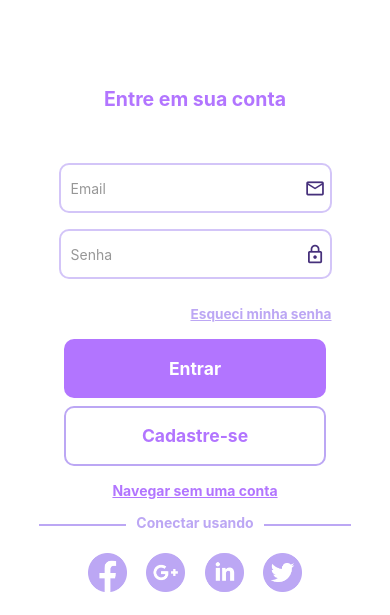
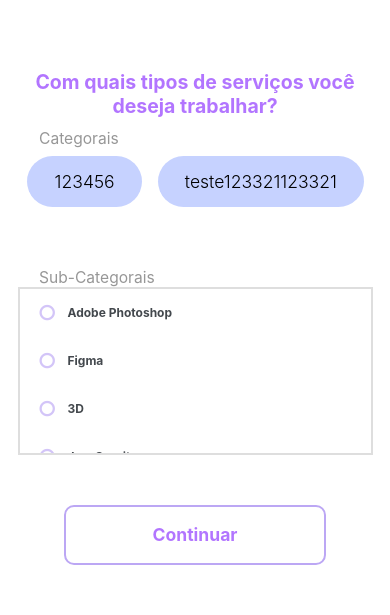
Before and after one commit to EduSan1/MediaSpace, a React Native app in the folder mobile/: screen /Login in a window 390 px wide. Shown: the part 208-823 px from the top of the page. Built offline with nearby package versions, Linux system fonts and the light colour scheme.

Commit message:
fix: registerFreelancer

```diff
--- a/mobile/src/components/ CompleteRegisterFreelancer/index.tsx
+++ b/mobile/src/components/ CompleteRegisterFreelancer/index.tsx
@@ -1,19 +1,177 @@
 import React, { useState, useEffect } from "react";
-import { StyleSheet,View, ScrollView,Text,Dimensions, Image  } from "react-native";
+import { StyleSheet, View, ScrollView, Text, Dimensions, Image } from "react-native";
 import { LoginButton } from "../utils/LoginButton";
 import { CheckboxComponent } from "../utils/subCategory";
 import { CategoryButton } from "../utils/CategoryButton";
 
-export const RegisterFreelancerComplete = () => {
+export const CompleteRegisterFreelancer = () => {
 
     const [check, setCheck] = useState("")
     const [isLoad, setIsLoad] = useState(false)
+    const [categories, setCategories] = useState([
+        {
+            "id": "30a57a03-96c6-42c2-b098-32e8756d2b62",
+            "name": "123456",
+            "icon": "123",
+            "is_active": true,
+            "create_at": "2022-09-28T23:23:10.927Z",
+            "update_at": "2022-09-28T23:23:10.927Z",
+            "sub_categories": [
+                {
+                    "id": "30cd530f-e380-412c-8fc7-3707506cb71d",
+                    "name": "aaaaa",
+                    "is_active": false,
+                    "create_at": "2022-09-29T23:23:12.567Z",
+                    "update_at": "2022-09-29T23:26:51.000Z"
+                },
+                {
+                    "id": "72b1a1c4-961c-485a-aa67-ac406d2447a8",
+                    "name": "2",
+                    "is_active": true,
+                    "create_at": "2022-09-29T23:23:19.043Z",
+                    "update_at": "2022-09-29T23:23:19.043Z"
+                },
+                {
+                    "id": "9d243ac6-c8f7-4ae8-81d9-2ec6dd2565b3",
+                    "name": "3",
+                    "is_active": true,
+                    "create_at": "2022-09-29T23:23:23.237Z",
+                    "update_at": "2022-09-29T23:23:23.237Z"
+                }
+            ]
+        },
+        {
+            "id": "7979b446-b804-4f33-88d9-a1c60f147516",
+            "name": "teste123321123321",
+            "icon": "123",
+            "is_active": false,
+            "create_at": "2022-09-28T23:22:07.202Z",
+            "update_at": "2022-09-28T23:26:26.000Z",
+            "sub_categories": []
+        },
+        {
+            "id": "859c7fb7-9c8e-4bb2-88ef-605502ebbeaa",
+            "name": "gean",
+            "icon": "4",
+            "is_active": true,
+            "create_at": "2022-10-09T14:23:30.453Z",
+            "update_at": "2022-10-09T14:23:30.453Z",
+            "sub_categories": [
+                {
+                    "id": "236e4f79-6ea3-4893-b653-2262c1dc7c62",
+                    "name": "Gean1",
+                    "is_active": true,
+                    "create_at": "2022-10-09T14:23:56.387Z",
+                    "update_at": "2022-10-09T14:23:56.387Z"
+                },
+                {
+                    "id": "4b99388f-1f15-4dca-a2e1-33e6f5d9a69b",
+                    "name": "Gean4",
+                    "is_active": true,
+                    "create_at": "2022-10-09T14:24:08.816Z",
+                    "update_at": "2022-10-09T14:24:08.816Z"
+                },
+                {
+                    "id": "56dd13ae-7f62-4c35-8e65-d44f374f747c",
+                    "name": "Gean2",
+                    "is_active": true,
+                    "create_at": "2022-10-09T14:24:01.498Z",
+                    "update_at": "2022-10-09T14:24:01.498Z"
+                },
+                {
+                    "id": "93bf2cc9-281e-4f27-b071-2eed1babbf39",
+                    "name": "Gean3",
+                    "is_active": true,
+                    "create_at": "2022-10-09T14:24:05.010Z",
+                    "update_at": "2022-10-09T14:24:05.010Z"
+                }
+            ]
+        },
+        {
+            "id": "a16b6bf4-1d3e-4319-b01c-ada96ac55dd1",
+            "name": "4",
+            "icon": "4",
+            "is_active": true,
+            "create_at": "2022-10-02T23:46:10.174Z",
+            "update_at": "2022-10-02T23:46:10.174Z",
+            "sub_categories": []
+        },
+        {
+            "id": "bdec6f7c-d71c-4125-b8e1-9db47303270b",
+            "name": "2",
+            "icon": "2",
+            "is_active": true,
+            "create_at": "2022-10-02T23:45:46.634Z",
+            "update_at": "2022-10-02T23:45:46.634Z",
+            "sub_categories": []
+        },
+        {
+            "id": "d4a10075-3171-4998-91ab-30b17b8ef2f3",
+            "name": "edu",
+            "icon": "4",
+            "is_active": true,
+            "create_at": "2022-10-09T14:23:40.482Z",
+            "update_at": "2022-10-09T14:23:40.482Z",
+            "sub_categories": [
+                {
+                    "id": "491b682d-06e3-4082-a0da-926f9cdc9b77",
+                    "name": "Edu4",
+                    "is_active": true,
+                    "create_at": "2022-10-09T14:24:38.154Z",
+                    "update_at": "2022-10-09T14:24:38.154Z"
+                },
+                {
+                    "id": "7ad0514e-5fe2-4dcb-a5c4-a854d0b0edbe",
+                    "name": "Edu1",
+                    "is_active": true,
+                    "create_at": "2022-10-09T14:24:25.500Z",
+                    "update_at": "2022-10-09T14:24:25.500Z"
+                },
+                {
+                    "id": "b8e249e5-c38f-4e28-aa6d-6920e9a6f3b1",
+                    "name": "Edu2",
+                    "is_active": true,
+                    "create_at": "2022-10-09T14:24:29.360Z",
+                    "update_at": "2022-10-09T14:24:29.360Z"
+                },
+                {
+                    "id": "f0cb8180-c8ed-4f53-a969-239c7b6b494f",
+                    "name": "Edu3",
+                    "is_active": true,
+                    "create_at": "2022-10-09T14:24:33.863Z",
+                    "update_at": "2022-10-09T14:24:33.863Z"
+                }
+            ]
+        },
+        {
+            "id": "d9314b8f-7cf8-4cba-a8da-69c579073b98",
+            "name": "3",
+            "icon": "3",
+            "is_active": true,
+            "create_at": "2022-10-02T23:46:04.564Z",
+            "update_at": "2022-10-02T23:46:04.564Z",
+            "sub_categories": []
+        }
+    ])
     const [userRegister, setUserRegister] = useState({
         name: {
             "id": check
         },
 
     })
+
+    const [subCategories, setSubCategories] = useState([{}])
+
+    const findSubCategories = (idCategory: string, action: "REMOVE" | "ADD") => {
+
+       const filter : any = categories.find((category : any) => category.id === idCategory)
+       console.log(filter)
+
+    //    setSubCategories({...subCategories, filter.sub_categories})
+    }
+
+
+
     useEffect(() => {
         setUserRegister({
             ...userRegister,
@@ -25,7 +183,7 @@ export const RegisterFreelancerComplete = () => {
         , [check]
     )
 
-    return(
+    return (
         <View style={styles.container}>
             <Text style={styles.title}>{`Com quais tipos de serviços você deseja trabalhar?`}</Text>
 
@@ -36,12 +194,13 @@ export const RegisterFreelancerComplete = () => {
             </View>
 
             <View style={styles.areaContainer1}>
-                <ScrollView horizontal={true}  style={styles.sectionCategory}>
-                    <CategoryButton isLoad={isLoad} action={() => console.log("a")} type="dark" title="3D"/>
-                    <CategoryButton isLoad={isLoad} action={() => console.log("a")} type="dark" title="Programaçâo"/>
-                    <CategoryButton isLoad={isLoad} action={() => console.log("a")} type="dark" title="Design"/>
-                    <CategoryButton isLoad={isLoad} action={() => console.log("a")} type="dark" title="3D"/>
-                </ScrollView>
+                <ScrollView horizontal={true} style={styles.sectionCategory}>
+                    {
+                        categories?.map((category: any) => {
+                            return <CategoryButton id={category.id} setSubCategories={findSubCategories} icon="s" action={() => console.log("a")} category={category.name} />
+                        })
+                    }
+               </ScrollView>
             </View>
 
 
@@ -65,7 +224,7 @@ export const RegisterFreelancerComplete = () => {
                 </ScrollView>
             </View>
 
-                <LoginButton isLoad={isLoad} action={() => console.log("a")} type="dark" title="Continuar"/>
+            <LoginButton isLoad={isLoad} action={() => console.log("a")} type="dark" title="Continuar" />
 
         </View>
     )
@@ -76,20 +235,20 @@ const styles = StyleSheet.create({
         width: Dimensions.get('window').width,
         height: Dimensions.get('window').height * 0.7,
         // backgroundColor: "#34f45f",
-        alignItems:"center",
+        alignItems: "center",
     },
-    sectionSubCategory:{
-        width: Dimensions.get('window').width * 0.90 ,
+    sectionSubCategory: {
+        width: Dimensions.get('window').width * 0.90,
         height: Dimensions.get('window').height * 0.3,
-        flexWrap:"wrap",
+        flexWrap: "wrap",
     },
-    sectionCategory:{
-        width: Dimensions.get('window').width * 0.90 ,
+    sectionCategory: {
+        width: Dimensions.get('window').width * 0.90,
         height: Dimensions.get('window').height * 0.3,
-        flexDirection:"row",
+        flexDirection: "row",
     },
     title: {
-        marginHorizontal:20,
+        marginHorizontal: 20,
         height: Dimensions.get('window').height * 0.07,
         textAlign: "center",
         fontSize: Dimensions.get("window").width * 0.05,
@@ -97,24 +256,25 @@ const styles = StyleSheet.create({
         color: "#B275FF",
         textAlignVertical: "center"
     },
-    textArea:{
-        width:"80%"    },
+    textArea: {
+        width: "80%"
+    },
     text1: {
         fontSize: Dimensions.get("window").width * 0.04,
         color: "#979797",
     },
-    areaContainer1:{
-        display:"flex",
+    areaContainer1: {
+        display: "flex",
         height: Dimensions.get('window').height * 0.10,
         // width: Dimensions.get('window').width * 0.90,
-        marginBottom:35,
+        marginBottom: 35,
 
     },
-    areaContainer2:{
+    areaContainer2: {
         height: Dimensions.get('window').height * 0.20,
-        marginBottom:50,
-        borderWidth:2,
-        borderColor:"#DEDEDE"
+        marginBottom: 50,
+        borderWidth: 2,
+        borderColor: "#DEDEDE"
         // elevation:7,
     },
 })
--- a/mobile/src/components/utils/CategoryButton/index.tsx
+++ b/mobile/src/components/utils/CategoryButton/index.tsx
@@ -1,42 +1,52 @@
-import React from "react"
+import React, { useState } from "react"
 import { Text, StyleSheet, Dimensions, Pressable, ActivityIndicator } from "react-native"
-interface ILoginButton {
+
+interface ICategoryButton {
+    id : string
     action: () => void
-    type: "light" | "dark"
-    title: string
-    isLoad: boolean
+    category: string
+    icon: string
+    setSubCategories : (id : string, action : "REMOVE" | "ADD") => void
+
 }
 
-export const CategoryButton = ({ action, type, title, isLoad }: ILoginButton) => {
+
+export const CategoryButton = ({id, action, icon, category, setSubCategories }: ICategoryButton) => {
+
+    const [isSelected, setIsSelected] = useState(false)
+
+    const onSelected = () => {
+        setIsSelected(!isSelected)
+        setSubCategories(id, "ADD")
+    }
+
 
     return (
-        <Pressable onPress={() => isLoad ? null : action()} style={type === "light" ? styles. category : styles.categorySelected}>
-            {isLoad ?
-                <ActivityIndicator size="large" color="#B275FF" />
-                :
-                <Text style={type === "light" ? styles.textButton : styles.darkText}>{title}</Text>
-            }
+        <Pressable onPress={() => onSelected()} style={isSelected ? styles.categorySelected : styles.category }>
+                <Text style={isSelected ? styles.btnTextSelected : styles.btnText}>{category}</Text>
         </Pressable>
 
     )
 }
 const styles = StyleSheet.create({
     category: {
-        width: Dimensions.get('window').width * 0.67,
-        height: Dimensions.get('window').height * 0.07,
-        backgroundColor: "#B275FF",
-        borderRadius: 10,
+        paddingHorizontal:Dimensions.get('window').width * 0.07,
+        margin:Dimensions.get('window').width * 0.02,
+        height: Dimensions.get('window').height * 0.06,
+        backgroundColor: "#C6D2FF",
+        borderRadius: 100,
+        display: "flex",
         alignItems: "center",
         justifyContent: "center"
     },
-    textButton: {
+    btnTextSelected: {
         textAlign: "center",
-        fontSize: Dimensions.get("window").width * 0.04,
-        fontWeight: 'bold',
-        color: "#fff",
+        fontSize: Dimensions.get("window").width * 0.045,
+        fontWeight: '300',
+        color: "#FFF",
+
     },
     categorySelected: {
-
         paddingHorizontal:Dimensions.get('window').width * 0.07,
         margin:Dimensions.get('window').width * 0.02,
         height: Dimensions.get('window').height * 0.06,
@@ -47,11 +57,11 @@ const styles = StyleSheet.create({
         justifyContent: "center"
 
     },
-    darkText: {
+    btnText: {
         textAlign: "center",
         fontSize: Dimensions.get("window").width * 0.045,
         fontWeight: '300',
-        color: "#FFF",
+        color: "#000",
 
     }
 });
--- a/mobile/src/pages/Login/Login.tsx
+++ b/mobile/src/pages/Login/Login.tsx
@@ -2,7 +2,7 @@ import React from "react";
 import { View, StyleSheet, Image, KeyboardAvoidingView, Dimensions } from "react-native";
 import { LinearGradient } from "expo-linear-gradient";
 import WavyBackground from "react-native-wavy-background";
-
+import { CompleteRegisterFreelancer } from "../../components/ CompleteRegisterFreelancer";
 import { Login } from "../../components/Login";
 
 
@@ -38,7 +38,7 @@ export default function LoginPage({navigation} : ILogin) {
 
                 <View style={styles.container}>
                     {/* <StackNavigation/> */}
-                    {/* <RegisterFreelancerComplete/> */}
+                    <CompleteRegisterFreelancer/>
                     {/* <RegisterFreelancer/> */}
                     {/* <Register /> */}
                     <Login navigation={navigation}/>
```
